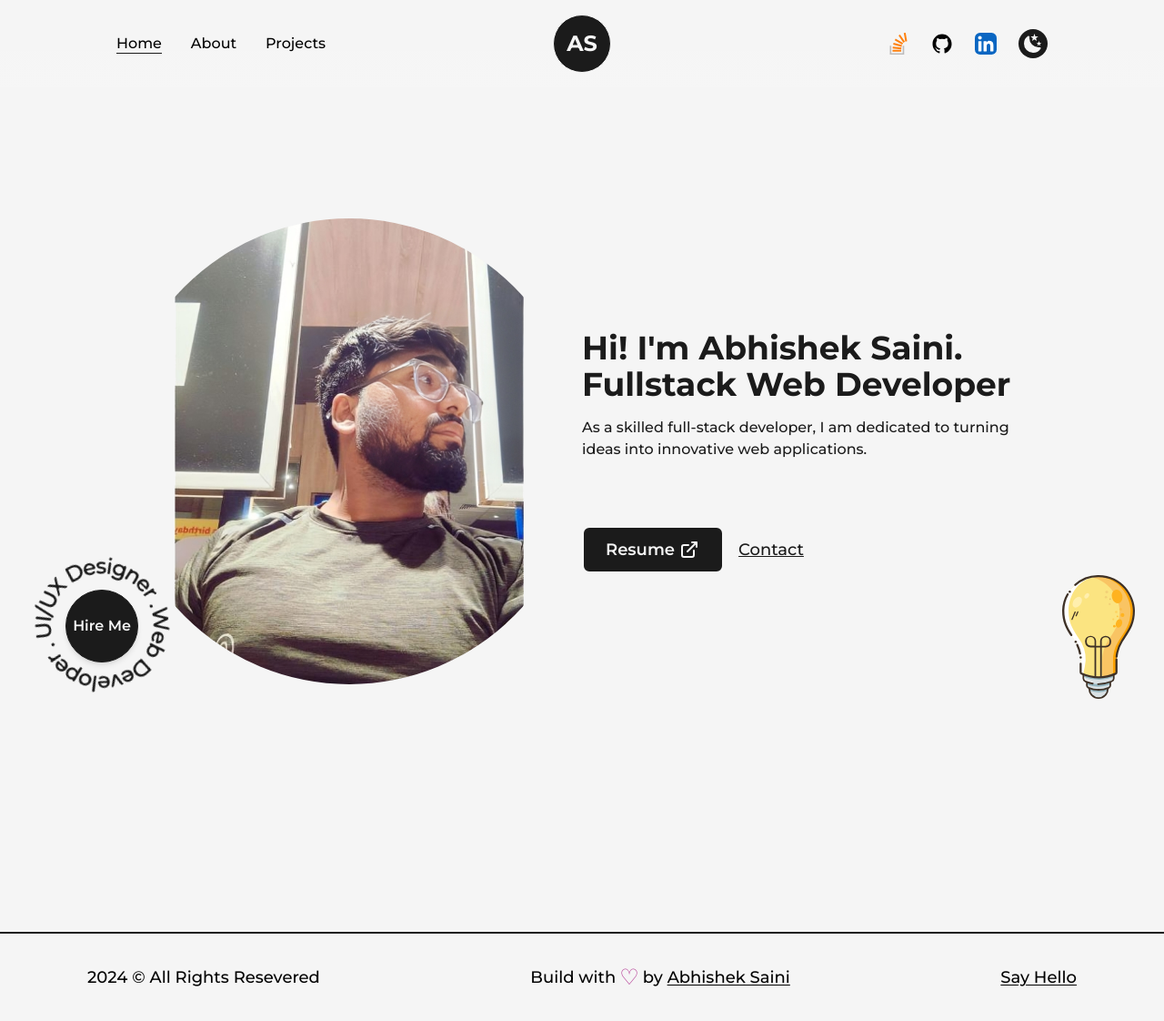
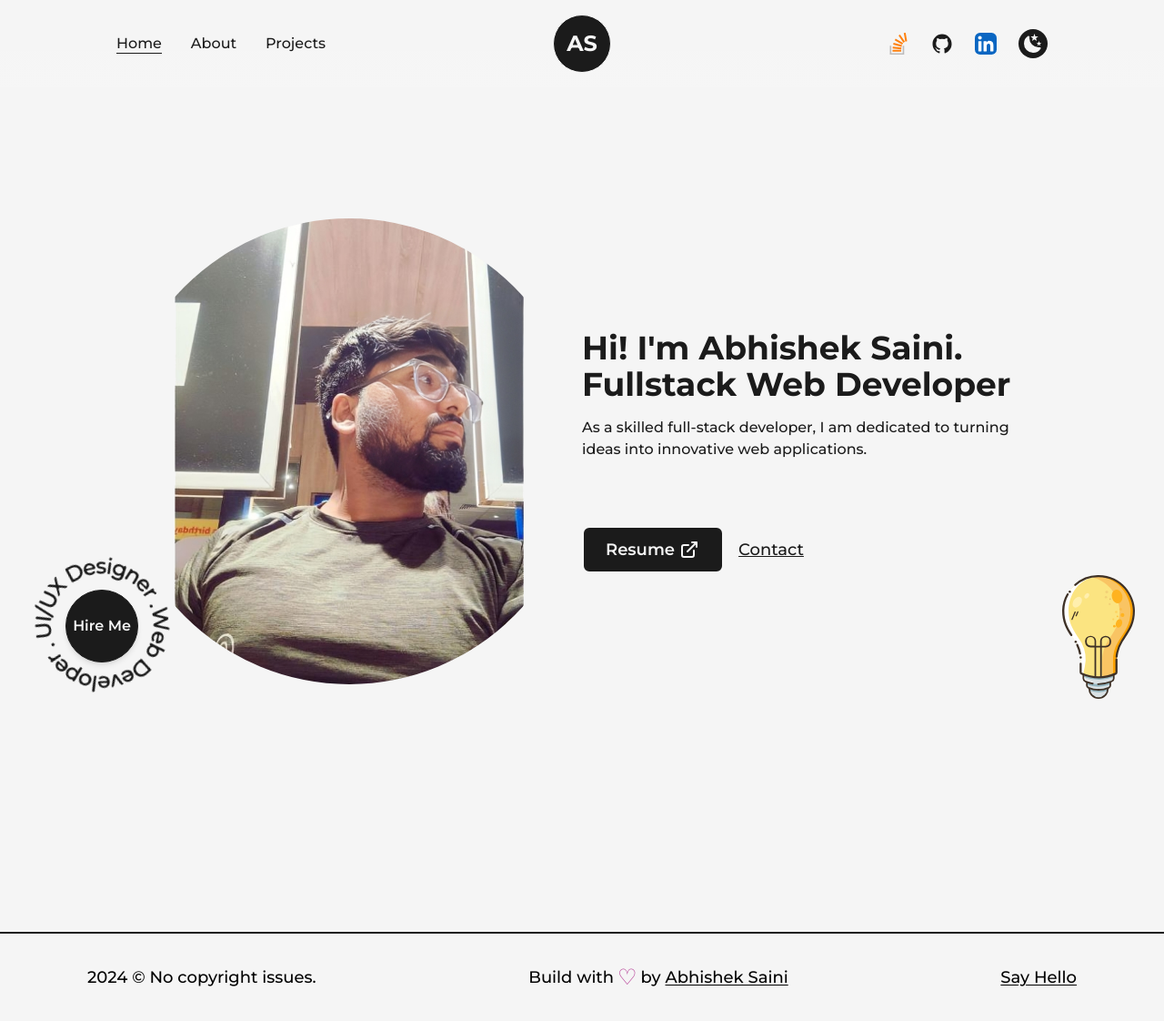
Before and after one commit to saini-abhishek/Portfolio, a Next.js app: page / in a window 1280 px wide. Shown: the whole page at 91% size. Built offline with nearby package versions, Linux system fonts and the light colour scheme.

Commit message:
fix: index page ui for mobile

```diff
--- a/src/app/components/Footer.tsx
+++ b/src/app/components/Footer.tsx
@@ -8,7 +8,7 @@ const Footer = () => {
             <div
                 className={`w-full h-full z-0 bg-light dark:bg-dark p-24 sm:p-12 py-8 flex items-center justify-between lg:flex-col lg:py-6`}
             >
-                <span>{currentYear} &copy; All Rights Resevered</span>
+                <span>{currentYear} &copy; No  copyright issues.</span>
                 <div className="flex items-center lg:py-2">
                     Build with{" "}
                     <span className="text-primary dark:text-primaryDark text-2xl px-1">&#9825;</span>{" "}
@@ -22,7 +22,7 @@ const Footer = () => {
                     </Link>
                 </div>
                 <Link
-                    href="/"
+                    href={"mailto:atumabhi@gmail.coom"}
                     target={"_blank"}
                     className="underline underline-offset-2"
                 >
--- a/src/app/components/NavBar.tsx
+++ b/src/app/components/NavBar.tsx
@@ -62,7 +62,7 @@ const CustomMobileLink = ({
     return (
         <button
             onClick={handleClick}
-            className={`${className} relative group text-ligh dark:text-dark my-2`}
+            className={`${className} relative group text-light dark:text-dark my-2`}
         >
             {title}
             <span
@@ -107,7 +107,7 @@ const NavBar = () => {
     };
 
     return (
-        <header className="items-center justify-between w-full px-32 py-8 font-medium flex dark:text-light relative z-10 lg:px-16 md:px-12 sm:px-8 ">
+        <header className="dark:bg-dark items-center justify-between w-full px-32 py-8 font-medium flex text-dark dark:text-light relative lg:px-16 md:px-12 sm:px-8 ">
             <button
                 onClick={handleClick}
                 className="flex-col justify-center items-center hidden lg:flex"
@@ -123,7 +123,7 @@ const NavBar = () => {
                     }`}
                 ></span>
                 <span
-                    className={`bg-dark dark:bg-light block h-0.5 w-6 rounded-sm translate-y-0.5 transition-all duration-300 ease-out ${
+                    className={`bg-dark dark:bg-light block h-0.5 w-6 rounded-sm transition-all duration-300 ease-out ${
                         isOpen ? "-rotate-45 -translate-y-1" : "translate-y-0.5"
                     }`}
                 ></span>
@@ -213,12 +213,12 @@ const NavBar = () => {
                             className=""
                             toggle={handleClick}
                         />
-                        <CustomMobileLink
+                        {/* <CustomMobileLink
                             href="/articles"
                             title="Articles"
                             className=""
                             toggle={handleClick}
-                        />
+                        /> */}
                     </nav>
                     <nav className="flex items-center justify-center flex-wrap mt-2">
                         {SOCIAL_NAV_ITMES.map(
```
